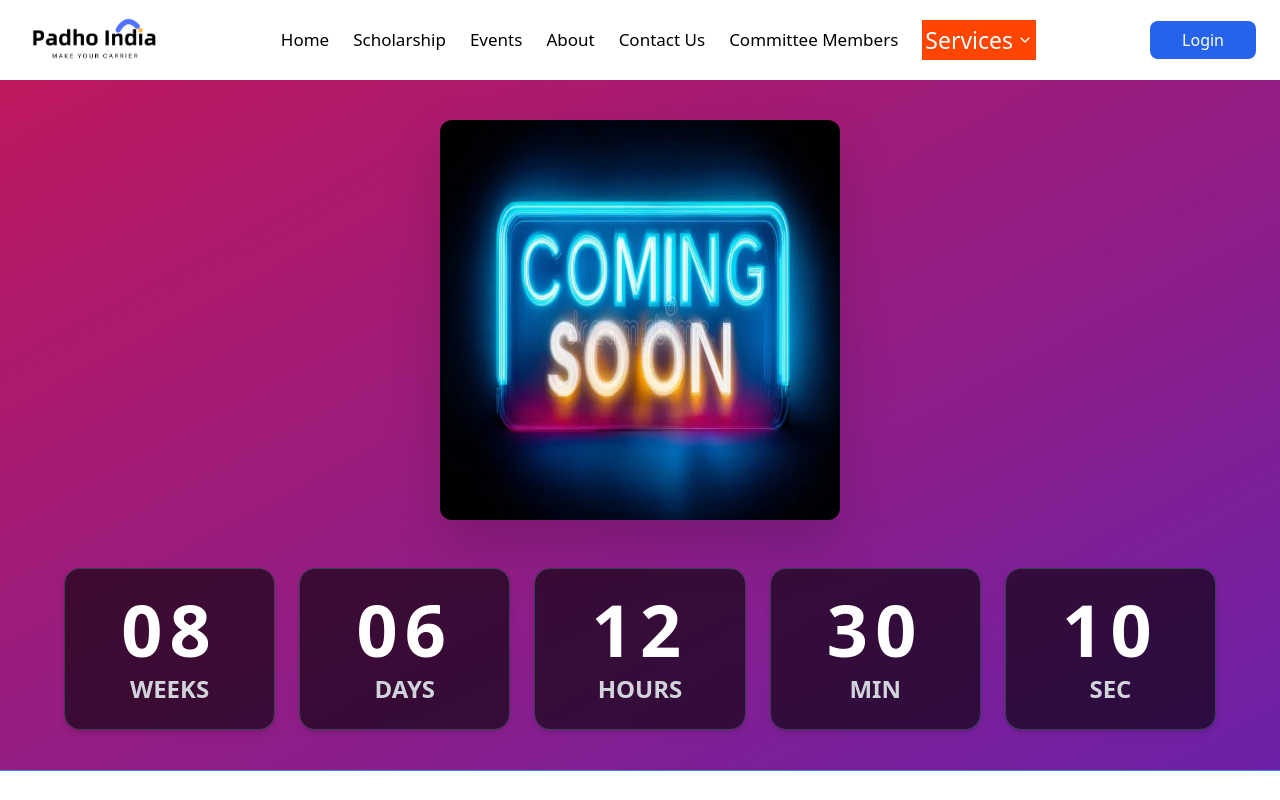
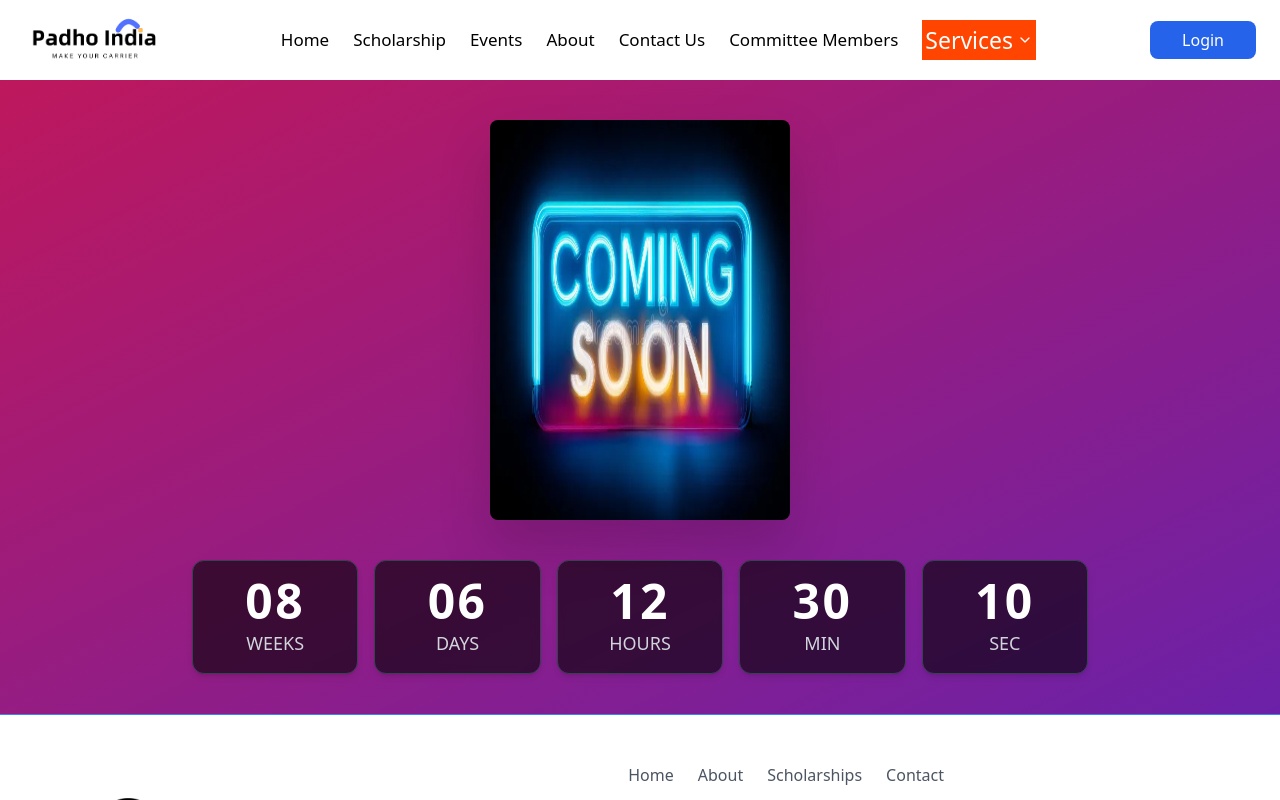
Before and after one commit to padoindia873-hub/Scholarship-National-Cup, a React (Vite) app: page /GetMemberShipCard in a window 1280 px wide. Built offline with nearby package versions, Linux system fonts and the light colour scheme.

Commit message:
first comss4dwfs

```diff
--- a/src/pages/GetMemberShipCard.jsx
+++ b/src/pages/GetMemberShipCard.jsx
@@ -55,15 +55,15 @@ const GetMemberShipCard = () => {
       <img
         src={commingSoon}
         alt="Coming Soon"
-        className="w-full max-w-[400px] mb-6 drop-shadow-2xl rounded-xl"
+        className="w-full max-w-[300px] mb-6 drop-shadow-2xl rounded-lg"
       />
 
       {timeLeft.expired ? (
-        <span className="text-green-400 text-2xl md:text-3xl font-bold animate-pulse">
+        <span className="text-green-400 text-xl md:text-2xl font-bold animate-pulse">
           Live Now!
         </span>
       ) : (
-        <div className="grid grid-cols-2 sm:grid-cols-3 md:grid-cols-5 gap-4 md:gap-6 mt-6 w-full max-w-6xl">
+        <div className="grid grid-cols-2 sm:grid-cols-3 md:grid-cols-5 gap-3 md:gap-4 mt-4 w-full max-w-4xl">
           {[
             { label: "weeks", key: "weeks" },
             { label: "days", key: "days" },
@@ -73,12 +73,12 @@ const GetMemberShipCard = () => {
           ].map(({ label, key }) => (
             <div
               key={label}
-              className="bg-black/60 backdrop-blur-sm rounded-2xl border border-gray-700 shadow-md flex flex-col justify-center items-center p-4 sm:p-6"
+              className="bg-black/60 backdrop-blur-sm rounded-xl border border-gray-700 shadow-md flex flex-col justify-center items-center p-3 sm:p-4"
             >
-              <div className="text-5xl sm:text-6xl md:text-7xl font-extrabold text-white leading-none tracking-widest">
+              <div className="text-3xl sm:text-4xl md:text-5xl font-bold text-white leading-none tracking-wider">
                 {timeLeft[key]}
               </div>
-              <div className="text-lg sm:text-xl md:text-2xl uppercase text-gray-300 font-semibold mt-2">
+              <div className="text-sm sm:text-base md:text-lg uppercase text-gray-300 font-medium mt-1">
                 {label}
               </div>
             </div>
```
